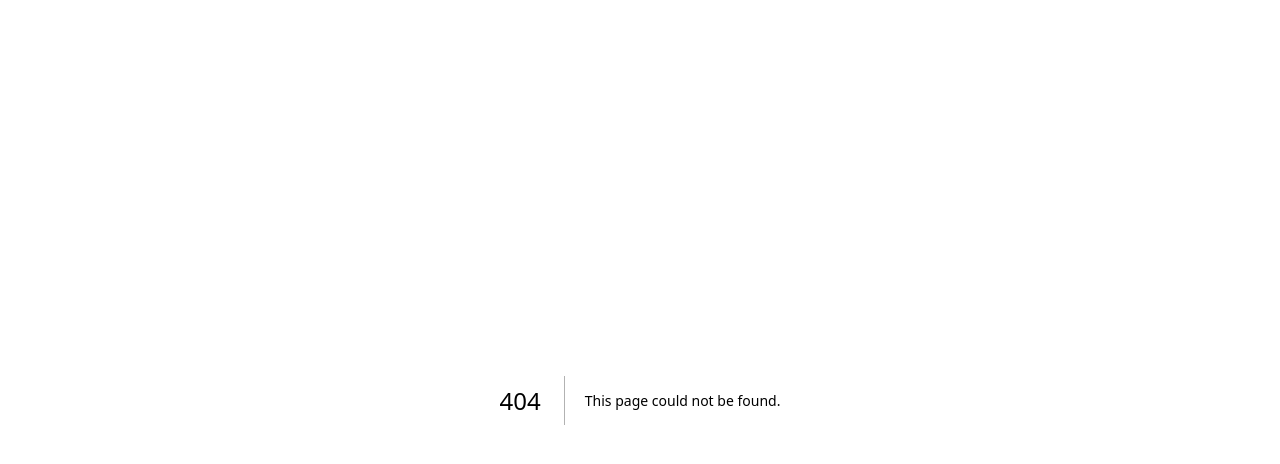
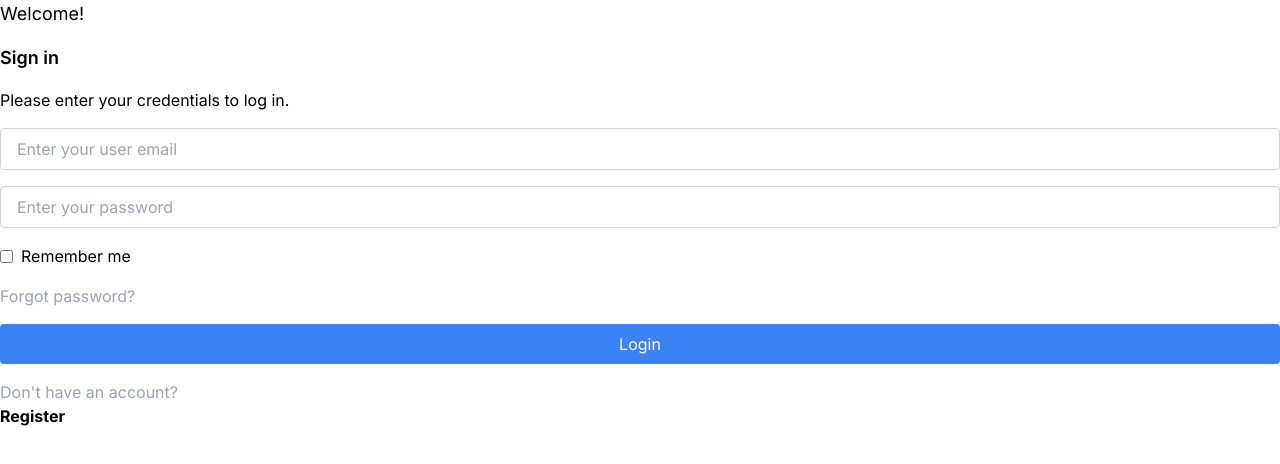
Before and after one commit to juromerop/tte-front, a Next.js app: page /login in a window 1280 px wide. Before the commit this address had no page. Shown: the top 464 px of the page. Built offline with nearby package versions, Linux system fonts and the light colour scheme.

Commit message:
login structure created

```diff
--- /dev/null
+++ b/src/app/components/LoginForm.tsx
@@ -0,0 +1,48 @@
+'use client';
+
+import React, { useState } from 'react';
+
+const LoginForm: React.FC = () => {
+  const [email, setEmail] = useState('');
+  const [password, setPassword] = useState('');
+
+  const handleSubmit = (e: React.FormEvent) => {
+    e.preventDefault();
+    console.log(`Email: ${email}, Password: ${password}`);
+  };
+
+  return (
+    <form onSubmit={handleSubmit} className="flex flex-col space-y-4">
+        <h2 className="text-lg">Welcome!</h2>
+        <h2 className="text-lg font-semibold">Sign in</h2>
+        <p>Please enter your credentials to log in.</p>
+        <input
+            type="text"
+            placeholder="Enter your user email"
+            value={email}
+            onChange={(e) => setEmail(e.target.value)}
+            className="px-4 py-2 border border-gray-300 rounded"
+        />
+        <input
+            type="password"
+            placeholder="Enter your password"
+            value={password}
+            onChange={(e) => setPassword(e.target.value)}
+            className="px-4 py-2 border border-gray-300 rounded"
+        />
+        <div className="flex items-center">
+            <input type="checkbox" />
+            <label className="ml-2">Remember me</label>
+        </div>
+        <a className="text-gray-400">Forgot password?</a>
+        <button type="submit" className="px-4 py-2 bg-blue-500 text-white rounded">
+            Login
+        </button>
+        <div className="">
+            <p className="text-gray-400">Don't have an account?</p><a className="text-black-400 font-bold">Register</a>
+        </div>
+    </form>
+  );
+};
+
+export default LoginForm;
--- a/src/app/globals.css
+++ b/src/app/globals.css
@@ -2,7 +2,7 @@
 @tailwind components;
 @tailwind utilities;
 
-:root {
+/* :root {
   --foreground-rgb: 0, 0, 0;
   --background-start-rgb: 214, 219, 220;
   --background-end-rgb: 255, 255, 255;
@@ -30,4 +30,4 @@ body {
   .text-balance {
     text-wrap: balance;
   }
-}
+} */
--- /dev/null
+++ b/src/app/login/page.tsx
@@ -0,0 +1,11 @@
+import LoginForm from '../components/LoginForm';
+
+function LoginPage() {
+  return (
+    <div>
+      <LoginForm />
+    </div>
+  );
+}
+
+export default LoginPage;
```
